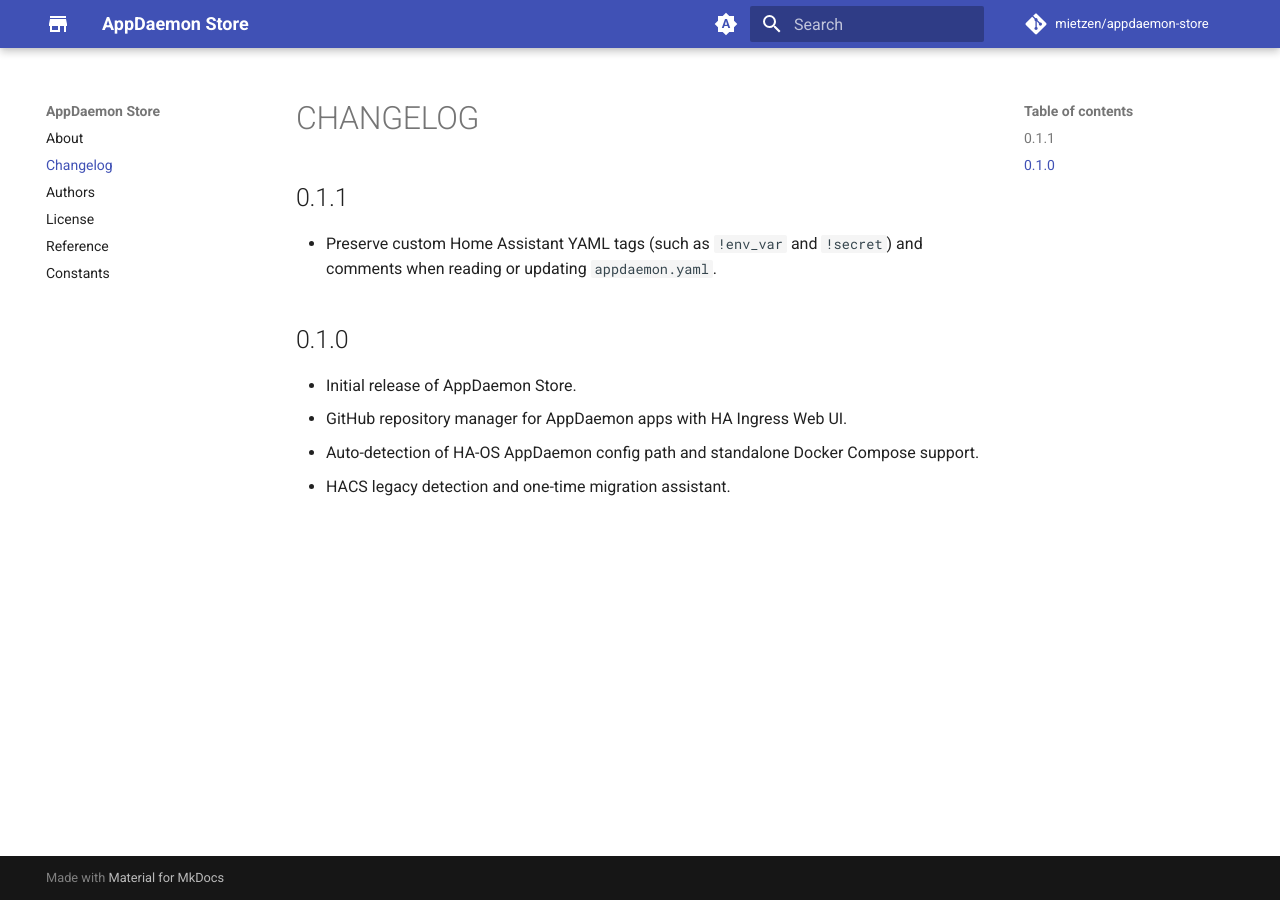
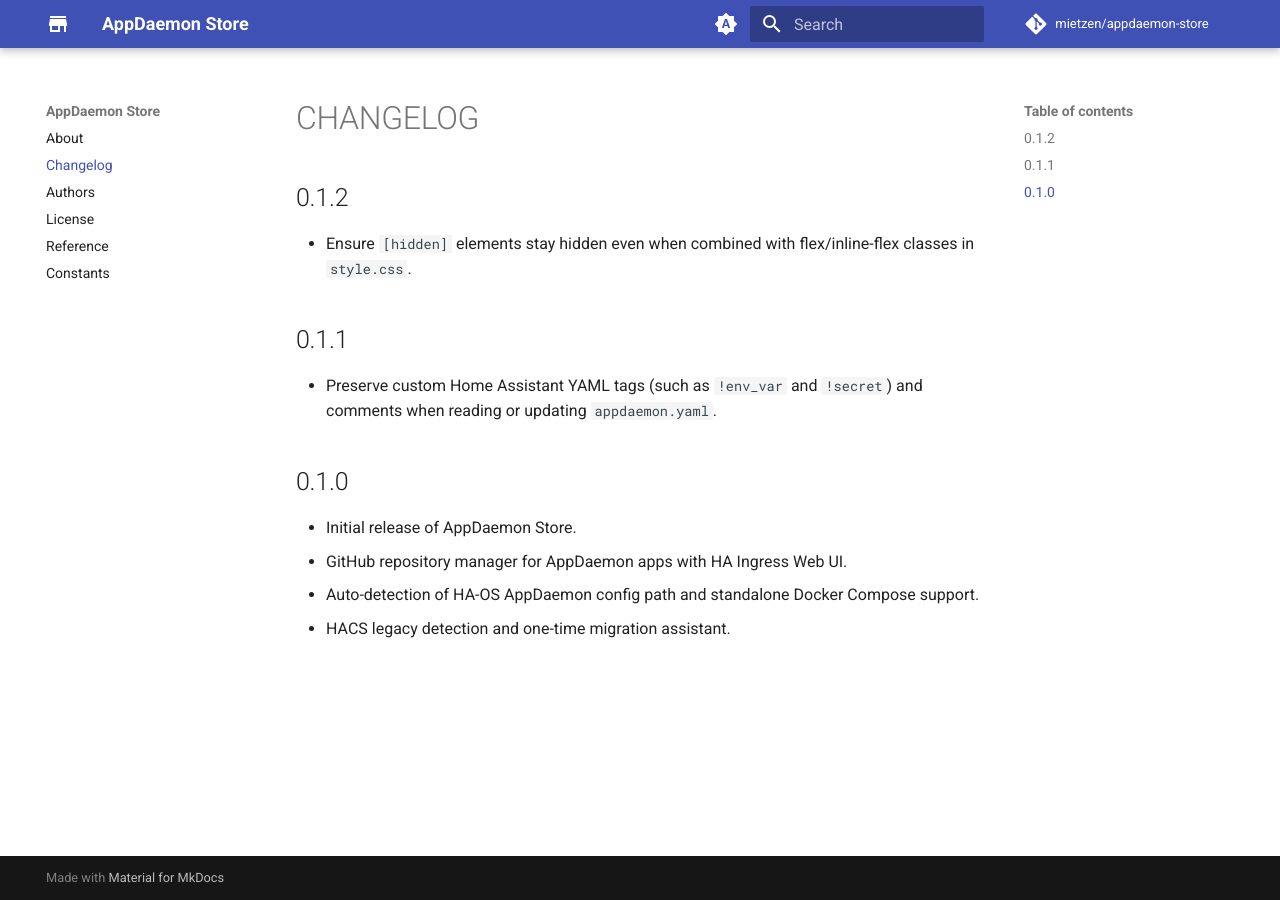
Before and after one commit to mietzen/appdaemon-store, an MkDocs documentation site: the page built from docs/changelog.md, in a window 1280 px wide. Built offline with MkDocs 1.6.1 and Material for MkDocs 9.7.7, drawn with Linux system fonts in a browser that asks for light colours; comment, search, counter and statistics services are not loaded.

Commit message:
Fix CSS hidden attribute override on badges
Flex and inline-flex utility classes in style.css overrode the browser
default [hidden] rule, causing the Missing badge and other hidden UI
sections to remain visible even when hidden=true was set.

Add [hidden] { display: none !important; } to style.css and verify it
in test_static_assets.

```diff
--- a/CHANGELOG.md
+++ b/CHANGELOG.md
@@ -1,4 +1,8 @@
 # CHANGELOG
+
+## 0.1.2
+
+* Ensure `[hidden]` elements stay hidden even when combined with flex/inline-flex classes in `style.css`.
 
 ## 0.1.1
 
--- a/appdaemon_store/static/style.css
+++ b/appdaemon_store/static/style.css
@@ -67,6 +67,10 @@
 
 * {
   box-sizing: border-box;
+}
+
+[hidden] {
+  display: none !important;
 }
 
 body {
```
Also changed, not shown: 2 other files.
